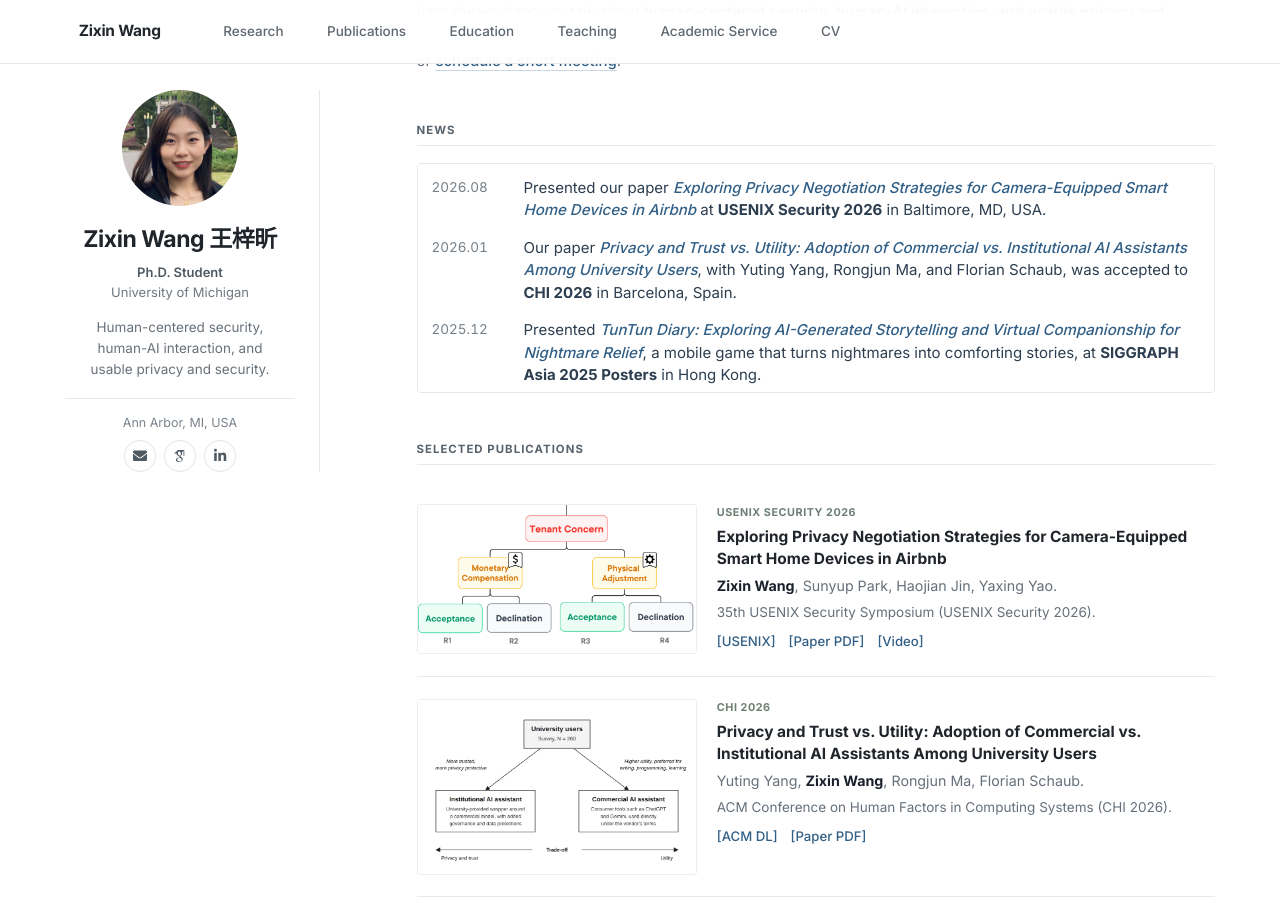
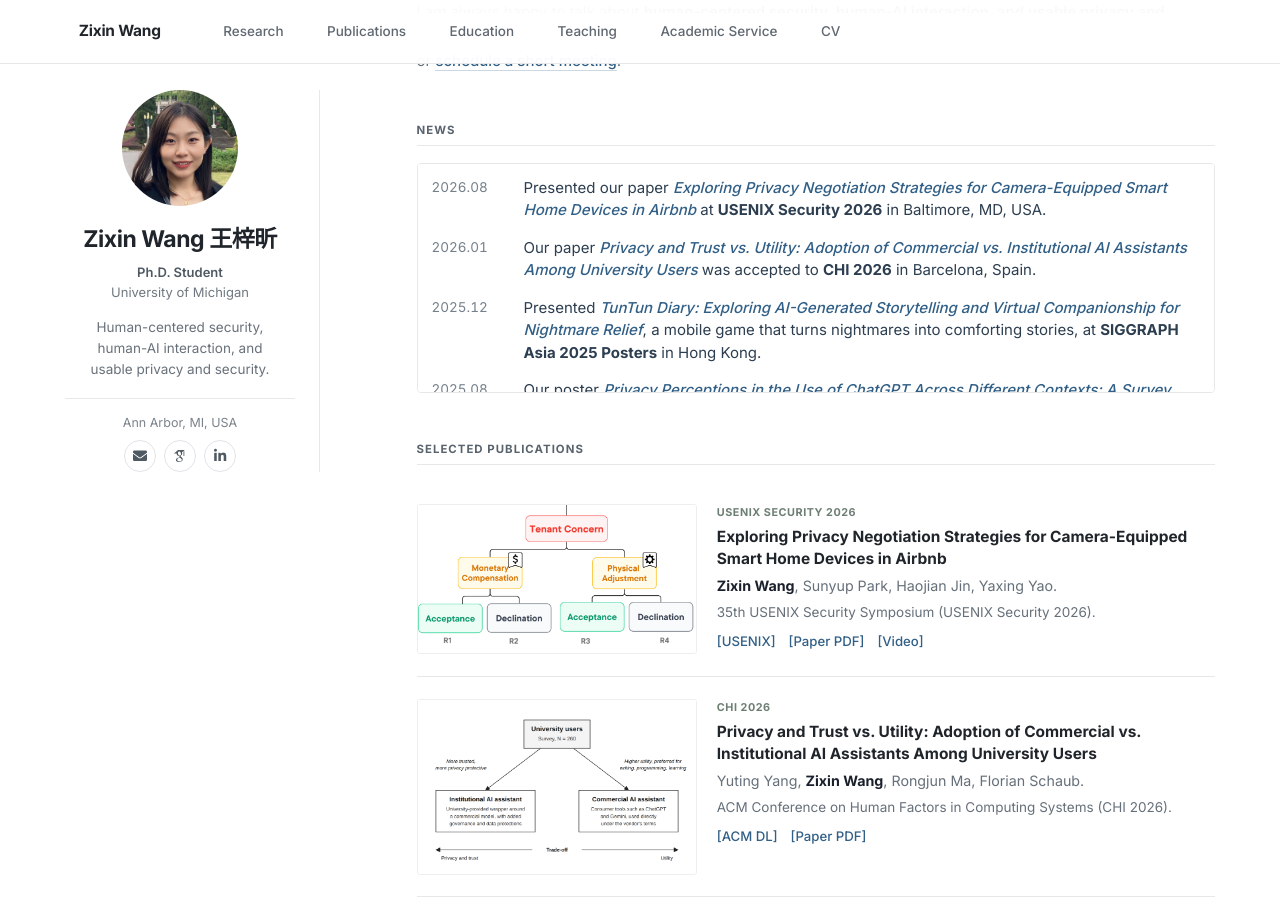
Before and after one commit to zixinw/zixinw.github.io, a Jekyll site: the page built from _pages/about.md, in a window 1280 px wide and 900 px high, scrolled down 845 px. Built offline with Jekyll 4.4.1, drawn with Linux system fonts in a browser that asks for light colours; some web fonts are replaced.

Commit message:
Trim News: drop co-author and advisor mentions
Co-Authored-By: Claude Fable 5.1 <noreply@anthropic.com>
Claude-Session: https://claude.ai/code/session_01H8vTNNqXv7rtHHkwu62r6S

```diff
--- a/_pages/about.md
+++ b/_pages/about.md
@@ -56,10 +56,10 @@ redirect_from:
 <div class="news-scroll-container">
 <ul class="news-list">
 <li><span class="news-date">2026.08</span><span>Presented our paper <a href="https://www.usenix.org/conference/usenixsecurity26/presentation/wang-zixin"><em>Exploring Privacy Negotiation Strategies for Camera-Equipped Smart Home Devices in Airbnb</em></a> at <strong>USENIX Security 2026</strong> in Baltimore, MD, USA.</span></li>
-<li><span class="news-date">2026.01</span><span>Our paper <a href="https://dl.acm.org/doi/full/10.1145/3772318.3790881"><em>Privacy and Trust vs. Utility: Adoption of Commercial vs. Institutional AI Assistants Among University Users</em></a>, with Yuting Yang, Rongjun Ma, and Florian Schaub, was accepted to <strong>CHI 2026</strong> in Barcelona, Spain.</span></li>
+<li><span class="news-date">2026.01</span><span>Our paper <a href="https://dl.acm.org/doi/full/10.1145/3772318.3790881"><em>Privacy and Trust vs. Utility: Adoption of Commercial vs. Institutional AI Assistants Among University Users</em></a> was accepted to <strong>CHI 2026</strong> in Barcelona, Spain.</span></li>
 <li><span class="news-date">2025.12</span><span>Presented <a href="https://doi.org/10.1145/3757374.3771484"><em>TunTun Diary: Exploring AI-Generated Storytelling and Virtual Companionship for Nightmare Relief</em></a>, a mobile game that turns nightmares into comforting stories, at <strong>SIGGRAPH Asia 2025 Posters</strong> in Hong Kong.</span></li>
 <li><span class="news-date">2025.08</span><span>Our poster <a href="https://www.usenix.org/system/files/soups2025_poster42-yang.pdf"><em>Privacy Perceptions in the Use of ChatGPT Across Different Contexts: A Survey Study of Commercial vs. University-specific Implementations</em></a> was accepted to <strong>SOUPS 2025</strong> in Seattle, WA, USA.</span></li>
-<li><span class="news-date">2024.08</span><span>Started my Ph.D. at the <a href="https://www.si.umich.edu/">School of Information, University of Michigan</a>, advised by Prof. Florian Schaub and Prof. Christopher Brooks.</span></li>
+<li><span class="news-date">2024.08</span><span>Started my Ph.D. at the <a href="https://www.si.umich.edu/">School of Information, University of Michigan</a>.</span></li>
 <li><span class="news-date">2023.08</span><span>Presented our paper <a href="https://www.usenix.org/conference/usenixsecurity23/presentation/wang-zixin"><em>Exploring Tenants' Preferences of Privacy Negotiation in Airbnb</em></a> at <strong>USENIX Security 2023</strong> in Anaheim, CA, USA.</span></li>
 </ul>
 </div>
```
